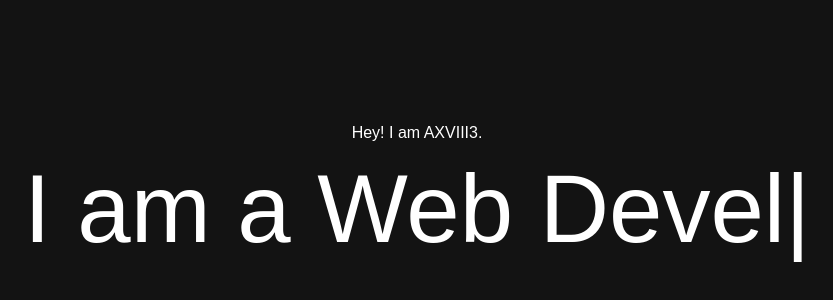
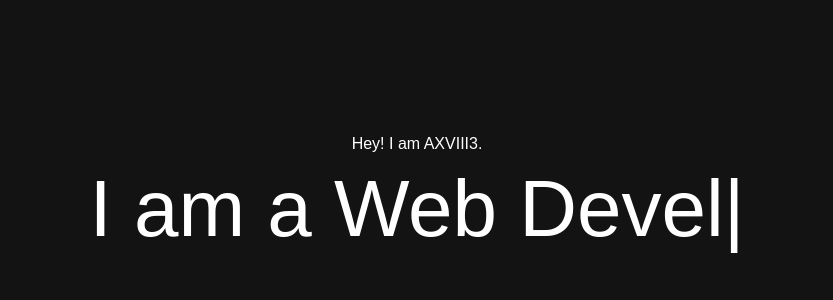
Before and after one commit to AXVIII3/axviii3.github.io, a website: page home/index.html in a window 1280 px wide. Shown: the part 200-500 px from the top of the page, without its empty margins (223-1056 px from the left). Drawn offline with nearby package versions, Linux system fonts and the light colour scheme.

Commit message:
font size

```diff
--- a/home/style.css
+++ b/home/style.css
@@ -75,7 +75,7 @@ body {
 }
 
 .content-title {
-    font-size: 12vh;
+    font-size: max(5rem, min(12vh, 6vw));
     line-height: 1.4;
 }
 
```
